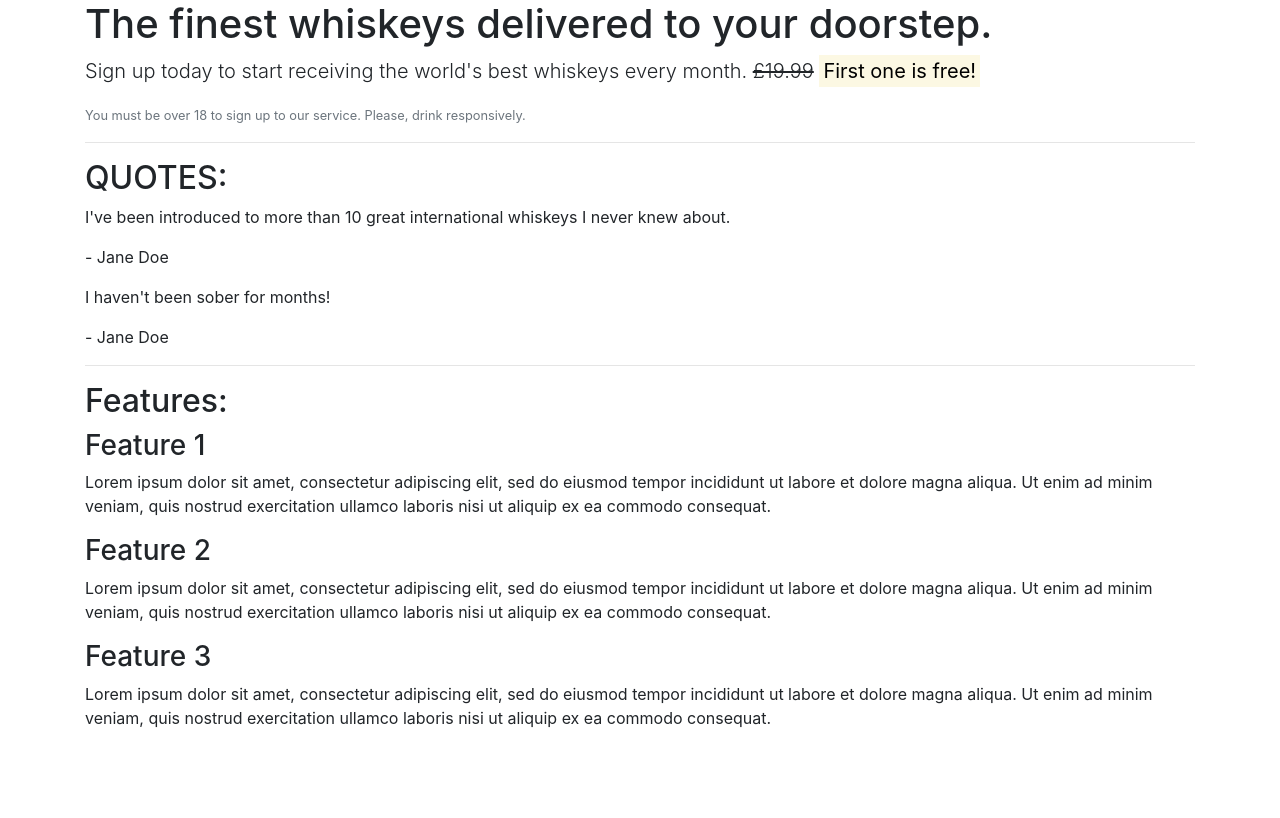
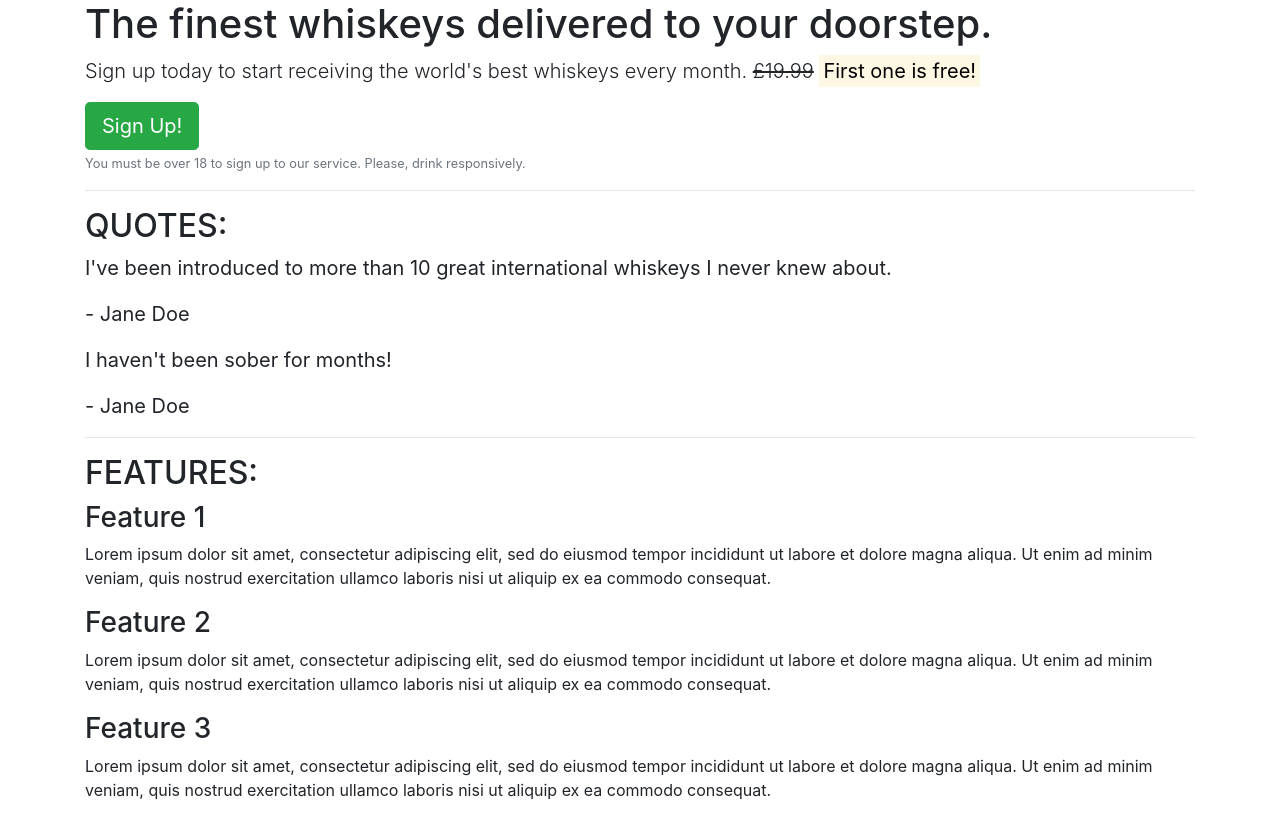
Before and after one commit to Emmacharleswilson/Whisky-Drop, a plain HTML site: page index.html in a window 1280 px wide. Drawn offline with nearby package versions, Linux system fonts and the light colour scheme.

Commit message:
Add sign-up button

```diff
--- a/index.html
+++ b/index.html
@@ -17,6 +17,7 @@
             <h1>The finest whiskeys delivered to your doorstep.</h1>
             <p class="lead">Sign up today to start receiving the world's best whiskeys every month.
                 <s>£19.99</s> <strong><mark>First one is free!</mark></strong></p>
+            <button class="btn btn-success btn-lg">Sign Up!</button>
             <p class="text-muted"><small>You must be over 18 to sign up to our service. Please, drink
                     responsively.</small></p>
         </section>
@@ -26,21 +27,21 @@
         <!-- Quotes -->
         <section class="quotes">
             <h2 class="text-uppercase">Quotes:</h2>
-            <div class="quote">
+            <blockquote class="blockquote">
                 <p>I've been introduced to more than 10 great international whiskeys I never knew about.</p>
                 <p>- Jane Doe</p>
-            </div>
-            <div class="quote">
+            </blockquote>
+            <blockquote class="blockquote">
                 <p>I haven't been sober for months!</p>
                 <p>- Jane Doe</p>
-            </div>
+            </blockquote>
         </section>
         <!-- /.quotes -->
         <hr>
 
         <!-- Features -->
         <section class="features">
-            <h2>Features:</h2>
+            <h2 class="text-uppercase">Features:</h2>
             <div class="feature">
                 <h3>Feature 1</h3>
                 <p>Lorem ipsum dolor sit amet, consectetur adipiscing elit, sed do eiusmod tempor incididunt ut labore
```
